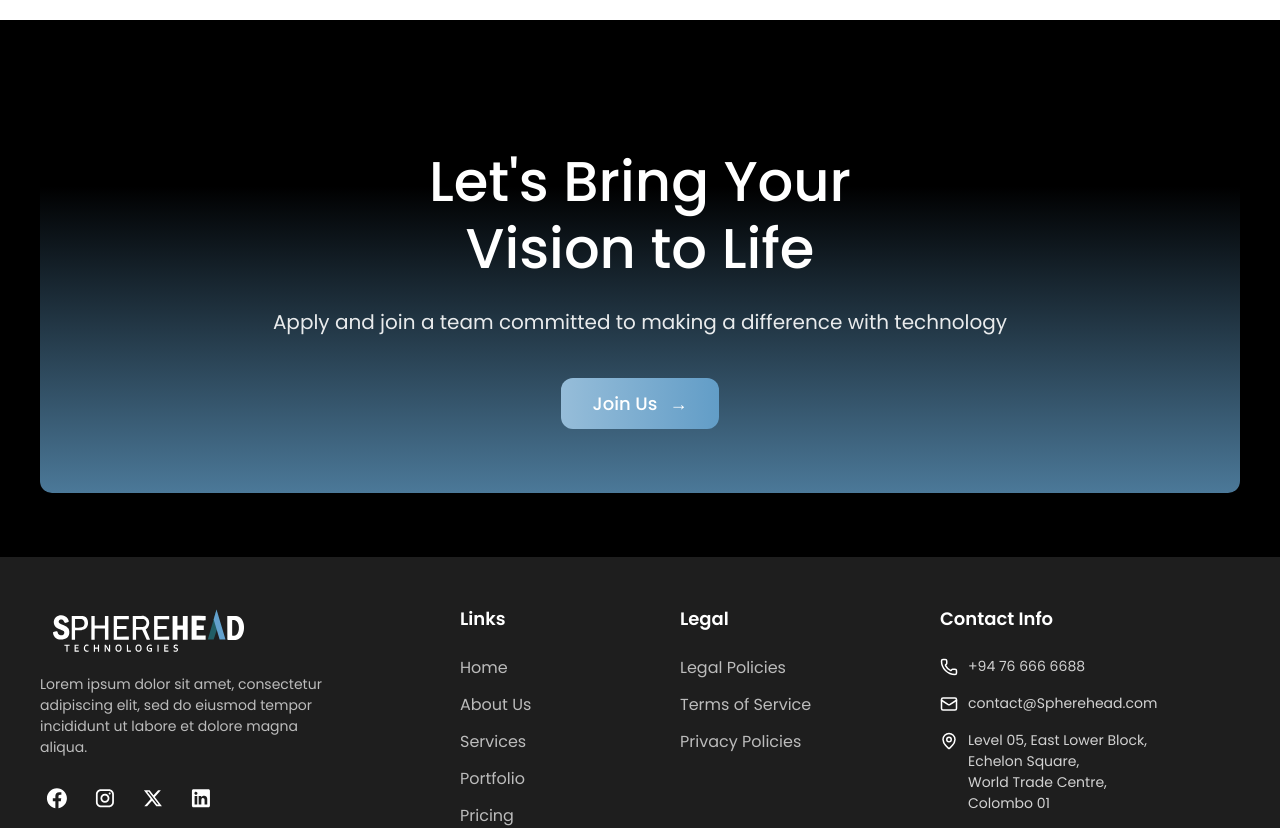
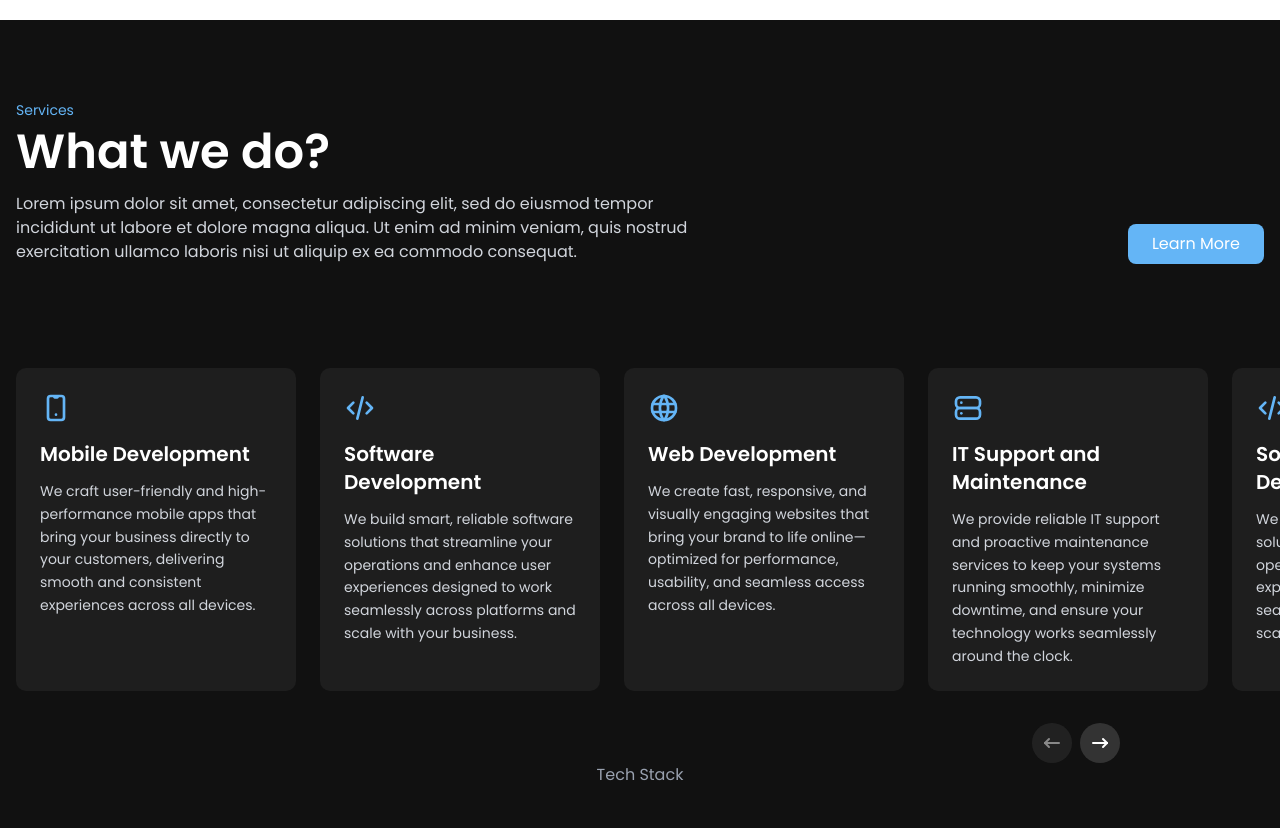
Before and after one commit to HarshiMenuka/spherehead-technologies, a Next.js app: page / in a window 1280 px wide. Shown: the part 780-1608 px from the top of the page. Built offline with nearby package versions, Linux system fonts and the light colour scheme.

Commit message:
add cards to home page

```diff
--- a/src/app/page.tsx
+++ b/src/app/page.tsx
@@ -3,6 +3,7 @@ import Spline from '@splinetool/react-spline';
 import Nav from '../components/nav';
 import Footer from '../components/footer';
 import JoinUsSection from '../components/joinus';
+import { AppleCardsCarouselDemo } from '@/components/AppleCardsCarouselDemo';
 
 export default function Home() {
   return (
@@ -71,13 +72,15 @@ export default function Home() {
           position: relative;
           z-index: 5;
         }
+        .common-styles{
+          background-color: #161616;
+          }
       `}</style>
 
       <div className="home-container">
         <div className="spline-wrapper">
           <Spline scene="https://prod.spline.design/2BYPhGAm9V-fx62e/scene.splinecode" />
         </div>
-
         <div className="text-section">
           <Nav />
           <h1 className="heading">Whole Sphere of tech <br />satisfying all your needs</h1>
@@ -85,21 +88,12 @@ export default function Home() {
             Get the most reliable tech solutions, customized to your requirements built on trust without <br />paying a hefty price tag
           </h2>
         </div>
-
-        <section className="test-section">
-          <h1>test</h1>
-        </section>
-        <section className="test-section">
-          <h1>test</h1>
-        </section>
-        <section className="test-section">
-          <h1>test</h1>
-        </section>
-
-
       </div>
-        <JoinUsSection />
-        <Footer />
+      <div className='common-styles'>
+        <AppleCardsCarouselDemo></AppleCardsCarouselDemo>
+      </div>
+      <JoinUsSection />
+      <Footer />
     </>
 
   );
--- a/src/components/AppleCardsCarouselDemo.tsx
+++ b/src/components/AppleCardsCarouselDemo.tsx
@@ -2,90 +2,75 @@
 
 import React from "react";
 import { Carousel, Card } from "@/components/ui/apple-cards-carousel";
+import { IconDeviceMobile, IconCode, IconWorld, IconServer } from "@tabler/icons-react";
 
 export function AppleCardsCarouselDemo() {
   const cards = data.map((card, index) => (
-    <Card key={card.src} card={card} index={index} />
+    <Card key={index} card={card} />
   ));
 
   return (
-    <div className="w-full h-full py-20">
-      <h2 className="max-w-7xl pl-4 mx-auto text-xl md:text-5xl font-bold text-neutral-800 dark:text-neutral-200 font-sans">
-        Get to know your iSad.
-      </h2>
+    <div className="w-full h-full py-20 bg-[#111] text-white">
+      <div className="max-w-7xl mx-auto px-4">
+        <p className="text-[#64B5F6] text-sm mb-2">Services</p>
+        <h2 className="text-4xl md:text-5xl font-bold mb-4">What we do?</h2>
+        <div className="relative flex items-start justify-between gap-8 mb-16">
+          <div className="max-w-2xl relative">
+            <p className="text-gray-300">
+              Lorem ipsum dolor sit amet, consectetur adipiscing elit, sed do eiusmod tempor incididunt
+              ut labore et dolore magna aliqua. Ut enim ad minim veniam, quis nostrud exercitation
+              ullamco laboris nisi ut aliquip ex ea commodo consequat.
+            </p>
+          </div>
+          <div className="flex items-end h-[72px]">
+            <button className="bg-[#64B5F6] text-white px-6 py-2 rounded-md hover:bg-[#5AA3E8] transition-colors whitespace-nowrap">
+              Learn More
+            </button>
+          </div>
+        </div>
+      </div>
       <Carousel items={cards} />
+      <div className="max-w-7xl mx-auto px-4 mt-8">
+        <p className="text-center text-gray-400">Tech Stack</p>
+      </div>
     </div>
   );
 }
 
-const DummyContent = () => {
-  return (
-    <>
-      {[...new Array(3).fill(1)].map((_, index) => {
-        return (
-          <div
-            key={"dummy-content" + index}
-            className="bg-[#F5F5F7] dark:bg-neutral-800 p-8 md:p-14 rounded-3xl mb-4"
-          >
-            <p className="text-neutral-600 dark:text-neutral-400 text-base md:text-2xl font-sans max-w-3xl mx-auto">
-              <span className="font-bold text-neutral-700 dark:text-neutral-200">
-                The first rule of Apple club is that you boast about Apple club.
-              </span>{" "}
-              Keep a journal, quickly jot down a grocery list, and take amazing
-              class notes. Want to convert those notes to text? No problem.
-              Langotiya jeetu ka mara hua yaar is ready to capture every
-              thought.
-            </p>
-            <img
-              src="https://assets.aceternity.com/macbook.png"
-              alt="Macbook mockup from Aceternity UI"
-              height="500"
-              width="500"
-              className="md:w-1/2 md:h-1/2 h-full w-full mx-auto object-contain"
-            />
-          </div>
-        );
-      })}
-    </>
-  );
-};
-
 const data = [
   {
-    category: "Artificial Intelligence",
-    title: "You can do more with AI.",
-    src: "https://images.unsplash.com/photo-1593508512255-86ab42a8e620?q=80&w=3556&auto=format&fit=crop&ixlib=rb-4.0.3&ixid=M3wxMjA3fDB8MHxwaG90by1wYWdlfHx8fGVufDB8fHx8fA%3D%3D",
-    content: <DummyContent />,
+    icon: <IconDeviceMobile className="w-8 h-8" />,
+    title: "Mobile Development",
+    description: "We craft user-friendly and high-performance mobile apps that bring your business directly to your customers, delivering smooth and consistent experiences across all devices."
   },
   {
-    category: "Productivity",
-    title: "Enhance your productivity.",
-    src: "https://images.unsplash.com/photo-1531554694128-c4c6665f59c2?q=80&w=3387&auto=format&fit=crop&ixlib=rb-4.0.3&ixid=M3wxMjA3fDB8MHxwaG90by1wYWdlfHx8fGVufDB8fHx8fA%3D%3D",
-    content: <DummyContent />,
+    icon: <IconCode className="w-8 h-8" />,
+    title: "Software Development",
+    description: "We build smart, reliable software solutions that streamline your operations and enhance user experiences designed to work seamlessly across platforms and scale with your business."
   },
   {
-    category: "Product",
-    title: "Launching the new Apple Vision Pro.",
-    src: "https://images.unsplash.com/photo-1713869791518-a770879e60dc?q=80&w=2333&auto=format&fit=crop&ixlib=rb-4.0.3&ixid=M3wxMjA3fDB8MHxwaG90by1wYWdlfHx8fGVufDB8fHx8fA%3D%3D",
-    content: <DummyContent />,
-  },
-
-  {
-    category: "Product",
-    title: "Maps for your iPhone 15 Pro Max.",
-    src: "https://images.unsplash.com/photo-1599202860130-f600f4948364?q=80&w=2515&auto=format&fit=crop&ixlib=rb-4.0.3&ixid=M3wxMjA3fDB8MHxwaG90by1wYWdlfHx8fGVufDB8fHx8fA%3D%3D",
-    content: <DummyContent />,
+    icon: <IconWorld className="w-8 h-8" />,
+    title: "Web Development",
+    description: "We create fast, responsive, and visually engaging websites that bring your brand to life online—optimized for performance, usability, and seamless access across all devices."
   },
   {
-    category: "iOS",
-    title: "Photography just got better.",
-    src: "https://images.unsplash.com/photo-1602081957921-9137a5d6eaee?q=80&w=2793&auto=format&fit=crop&ixlib=rb-4.0.3&ixid=M3wxMjA3fDB8MHxwaG90by1wYWdlfHx8fGVufDB8fHx8fA%3D%3D",
-    content: <DummyContent />,
+    icon: <IconServer className="w-8 h-8" />,
+    title: "IT Support and Maintenance",
+    description: "We provide reliable IT support and proactive maintenance services to keep your systems running smoothly, minimize downtime, and ensure your technology works seamlessly around the clock."
   },
   {
-    category: "Hiring",
-    title: "Hiring for a Staff Software Engineer",
-    src: "https://images.unsplash.com/photo-1511984804822-e16ba72f5848?q=80&w=2048&auto=format&fit=crop&ixlib=rb-4.0.3&ixid=M3wxMjA3fDB8MHxwaG90by1wYWdlfHx8fGVufDB8fHx8fA%3D%3D",
-    content: <DummyContent />,
+    icon: <IconCode className="w-8 h-8" />,
+    title: "Software Development",
+    description: "We build smart, reliable software solutions that streamline your operations and enhance user experiences designed to work seamlessly across platforms and scale with your business."
   },
+  {
+    icon: <IconWorld className="w-8 h-8" />,
+    title: "Web Development",
+    description: "We create fast, responsive, and visually engaging websites that bring your brand to life online—optimized for performance, usability, and seamless access across all devices."
+  },
+  {
+    icon: <IconServer className="w-8 h-8" />,
+    title: "IT Support and Maintenance",
+    description: "We provide reliable IT support and proactive maintenance services to keep your systems running smoothly, minimize downtime, and ensure your technology works seamlessly around the clock."
+  }
 ];
--- a/src/components/ui/apple-cards-carousel.tsx
+++ b/src/components/ui/apple-cards-carousel.tsx
@@ -1,54 +1,24 @@
 "use client";
-import React, {
-  useEffect,
-  useRef,
-  useState,
-  createContext,
-  useContext,
-  JSX,
-} from "react";
-import {
-  IconArrowNarrowLeft,
-  IconArrowNarrowRight,
-  IconX,
-} from "@tabler/icons-react";
+import React, { JSX, useEffect, useRef, useState } from "react";
+import { IconArrowNarrowLeft, IconArrowNarrowRight } from "@tabler/icons-react";
 import { cn } from "@/lib/utils";
-import { AnimatePresence, motion } from "motion/react";
-import Image, { ImageProps } from "next/image";
-import { useOutsideClick } from "@/hooks/use-outside-click";
+import { motion } from "motion/react";
+import { IconDeviceMobile, IconCode, IconWorld, IconServer } from "@tabler/icons-react";
 
 interface CarouselProps {
   items: JSX.Element[];
-  initialScroll?: number;
 }
 
 type Card = {
-  src: string;
+  icon: React.ReactNode;
   title: string;
-  category: string;
-  content: React.ReactNode;
+  description: string;
 };
 
-export const CarouselContext = createContext<{
-  onCardClose: (index: number) => void;
-  currentIndex: number;
-}>({
-  onCardClose: () => {},
-  currentIndex: 0,
-});
-
-export const Carousel = ({ items, initialScroll = 0 }: CarouselProps) => {
+export const Carousel = ({ items }: CarouselProps) => {
   const carouselRef = React.useRef<HTMLDivElement>(null);
   const [canScrollLeft, setCanScrollLeft] = React.useState(false);
   const [canScrollRight, setCanScrollRight] = React.useState(true);
-  const [currentIndex, setCurrentIndex] = useState(0);
-
-  useEffect(() => {
-    if (carouselRef.current) {
-      carouselRef.current.scrollLeft = initialScroll;
-      checkScrollability();
-    }
-  }, [initialScroll]);
 
   const checkScrollability = () => {
     if (carouselRef.current) {
@@ -70,230 +40,47 @@ export const Carousel = ({ items, initialScroll = 0 }: CarouselProps) => {
     }
   };
 
-  const handleCardClose = (index: number) => {
-    if (carouselRef.current) {
-      const cardWidth = isMobile() ? 230 : 384; // (md:w-96)
-      const gap = isMobile() ? 4 : 8;
-      const scrollPosition = (cardWidth + gap) * (index + 1);
-      carouselRef.current.scrollTo({
-        left: scrollPosition,
-        behavior: "smooth",
-      });
-      setCurrentIndex(index);
-    }
-  };
-
-  const isMobile = () => {
-    return window && window.innerWidth < 768;
-  };
-
  return (
-    <CarouselContext.Provider
-      value={{ onCardClose: handleCardClose, currentIndex }}
-    >
-      <div className="relative w-full">
+    <div className="relative w-full mt-12">
       <div
-          className="flex w-full overflow-x-scroll overscroll-x-auto scroll-smooth py-10 [scrollbar-width:none] md:py-20"
+        className="flex w-full overflow-x-scroll scroll-smooth [scrollbar-width:none] py-10"
         ref={carouselRef}
         onScroll={checkScrollability}
       >
-          <div
-            className={cn(
-              "absolute right-0 z-[1000] h-auto w-[5%] overflow-hidden bg-gradient-to-l",
-            )}
-          ></div>
-
-          <div
-            className={cn(
-              "flex flex-row justify-start gap-4 pl-4",
-              "mx-auto max-w-7xl", // remove max-w-4xl if you want the carousel to span the full width of its container
-            )}
-          >
-            {items.map((item, index) => (
-              <motion.div
-                initial={{
-                  opacity: 0,
-                  y: 20,
-                }}
-                animate={{
-                  opacity: 1,
-                  y: 0,
-                  transition: {
-                    duration: 0.5,
-                    delay: 0.2 * index,
-                    ease: "easeOut",
-                    once: true,
-                  },
-                }}
-                key={"card" + index}
-                className="rounded-3xl last:pr-[5%] md:last:pr-[33%]"
-              >
-                {item}
-              </motion.div>
-            ))}
+        <div className="flex flex-row justify-start gap-6 px-4 mx-auto max-w-7xl">
+          {items}
         </div>
       </div>
-        <div className="mr-10 flex justify-end gap-2">
+      <div className="absolute -bottom-8 right-40 flex justify-end gap-2">
         <button
-            className="relative z-40 flex h-10 w-10 items-center justify-center rounded-full bg-gray-100 disabled:opacity-50"
+          className="flex h-10 w-10 items-center justify-center rounded-full bg-[#333] hover:bg-gray-600 disabled:opacity-50"
           onClick={scrollLeft}
           disabled={!canScrollLeft}
         >
-            <IconArrowNarrowLeft className="h-6 w-6 text-gray-500" />
+          <IconArrowNarrowLeft className="h-6 w-6 text-white" />
         </button>
         <button
-            className="relative z-40 flex h-10 w-10 items-center justify-center rounded-full bg-gray-100 disabled:opacity-50"
+          className="flex h-10 w-10 items-center justify-center rounded-full bg-[#333] hover:bg-gray-600 disabled:opacity-50"
           onClick={scrollRight}
           disabled={!canScrollRight}
         >
-            <IconArrowNarrowRight className="h-6 w-6 text-gray-500" />
+          <IconArrowNarrowRight className="h-6 w-6 text-white" />
         </button>
       </div>
     </div>
-    </CarouselContext.Provider>
   );
 };
 
-export const Card = ({
-  card,
-  index,
-  layout = false,
-}: {
-  card: Card;
-  index: number;
-  layout?: boolean;
-}) => {
-  const [open, setOpen] = useState(false);
-  // const containerRef = useRef<HTMLDivElement>(null);
-  const containerRef = useRef<HTMLDivElement>(null!);
-  const { onCardClose, currentIndex } = useContext(CarouselContext);
-
-  useEffect(() => {
-    function onKeyDown(event: KeyboardEvent) {
-      if (event.key === "Escape") {
-        handleClose();
-      }
-    }
-
-    if (open) {
-      document.body.style.overflow = "hidden";
-    } else {
-      document.body.style.overflow = "auto";
-    }
-
-    window.addEventListener("keydown", onKeyDown);
-    return () => window.removeEventListener("keydown", onKeyDown);
-  }, [open]);
-
-  useOutsideClick(containerRef, () => handleClose());
-
-  const handleOpen = () => {
-    setOpen(true);
-  };
-
-  const handleClose = () => {
-    setOpen(false);
-    onCardClose(index);
-  };
-
+export const Card = ({ card }: { card: Card }) => {
   return (
-    <>
-      <AnimatePresence>
-        {open && (
-          <div className="fixed inset-0 z-50 h-screen overflow-auto">
-            <motion.div
-              initial={{ opacity: 0 }}
-              animate={{ opacity: 1 }}
-              exit={{ opacity: 0 }}
-              className="fixed inset-0 h-full w-full bg-black/80 backdrop-blur-lg"
-            />
-            <motion.div
-              initial={{ opacity: 0 }}
-              animate={{ opacity: 1 }}
-              exit={{ opacity: 0 }}
-              ref={containerRef}
-              layoutId={layout ? `card-${card.title}` : undefined}
-              className="relative z-[60] mx-auto my-10 h-fit max-w-5xl rounded-3xl bg-white p-4 font-sans md:p-10 dark:bg-neutral-900"
-            >
-              <button
-                className="sticky top-4 right-0 ml-auto flex h-8 w-8 items-center justify-center rounded-full bg-black dark:bg-white"
-                onClick={handleClose}
-              >
-                <IconX className="h-6 w-6 text-neutral-100 dark:text-neutral-900" />
-              </button>
-              <motion.p
-                layoutId={layout ? `category-${card.title}` : undefined}
-                className="text-base font-medium text-black dark:text-white"
-              >
-                {card.category}
-              </motion.p>
-              <motion.p
-                layoutId={layout ? `title-${card.title}` : undefined}
-                className="mt-4 text-2xl font-semibold text-neutral-700 md:text-5xl dark:text-white"
-              >
-                {card.title}
-              </motion.p>
-              <div className="py-10">{card.content}</div>
-            </motion.div>
+    <div className="flex-shrink-0 w-[280px] p-6 rounded-lg bg-[#1E1E1E] text-white">
+      <div className="text-[#64B5F6] mb-4">
+        {card.icon}
       </div>
-        )}
-      </AnimatePresence>
-      <motion.button
-        layoutId={layout ? `card-${card.title}` : undefined}
-        onClick={handleOpen}
-        className="relative z-10 flex h-80 w-56 flex-col items-start justify-start overflow-hidden rounded-3xl bg-gray-100 md:h-[40rem] md:w-96 dark:bg-neutral-900"
-      >
-        <div className="pointer-events-none absolute inset-x-0 top-0 z-30 h-full bg-gradient-to-b from-black/50 via-transparent to-transparent" />
-        <div className="relative z-40 p-8">
-          <motion.p
-            layoutId={layout ? `category-${card.category}` : undefined}
-            className="text-left font-sans text-sm font-medium text-white md:text-base"
-          >
-            {card.category}
-          </motion.p>
-          <motion.p
-            layoutId={layout ? `title-${card.title}` : undefined}
-            className="mt-2 max-w-xs text-left font-sans text-xl font-semibold [text-wrap:balance] text-white md:text-3xl"
-          >
-            {card.title}
-          </motion.p>
+      <h3 className="text-xl font-semibold mb-3">{card.title}</h3>
+      <p className="text-gray-300 text-sm leading-relaxed">
+        {card.description}
+      </p>
     </div>
-        <BlurImage
-          src={card.src}
-          alt={card.title}
-          fill
-          className="absolute inset-0 z-10 object-cover"
-        />
-      </motion.button>
-    </>
   );
 };
-
-export const BlurImage = ({
-  height,
-  width,
-  src,
-  className,
-  alt,
-  ...rest
-}: ImageProps) => {
-  const [isLoading, setLoading] = useState(true);
-  return (
-    <img
-      className={cn(
-        "h-full w-full transition duration-300",
-        isLoading ? "blur-sm" : "blur-0",
-        className,
-      )}
-      onLoad={() => setLoading(false)}
-      src={src as string}
-      width={width}
-      height={height}
-      loading="lazy"
-      decoding="async"
-      blurDataURL={typeof src === "string" ? src : undefined}
-      alt={alt ? alt : "Background of a beautiful view"}
-      {...rest}
-    />
-  );
-};
```
Lines whose indentation alone changed are shown as unchanged.
